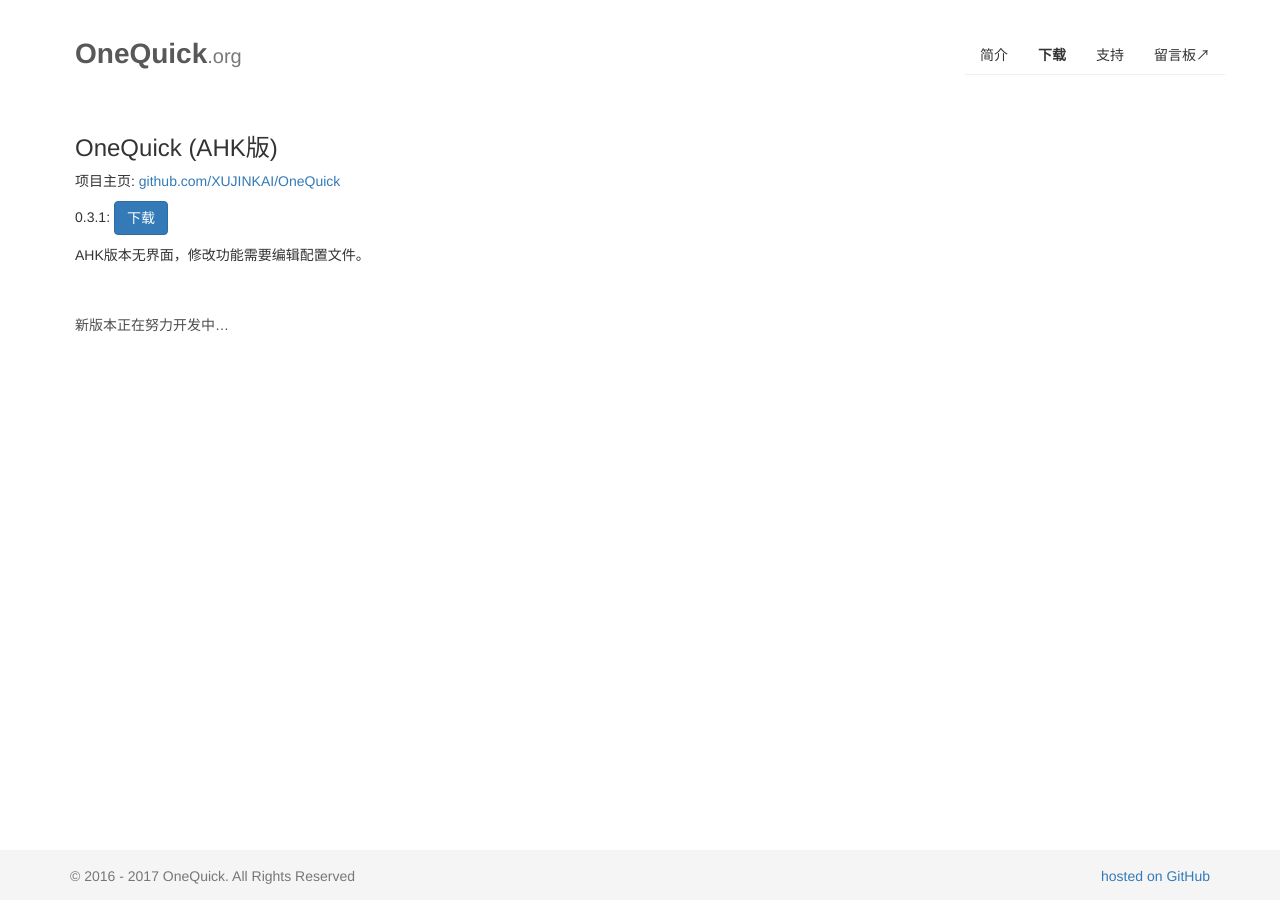
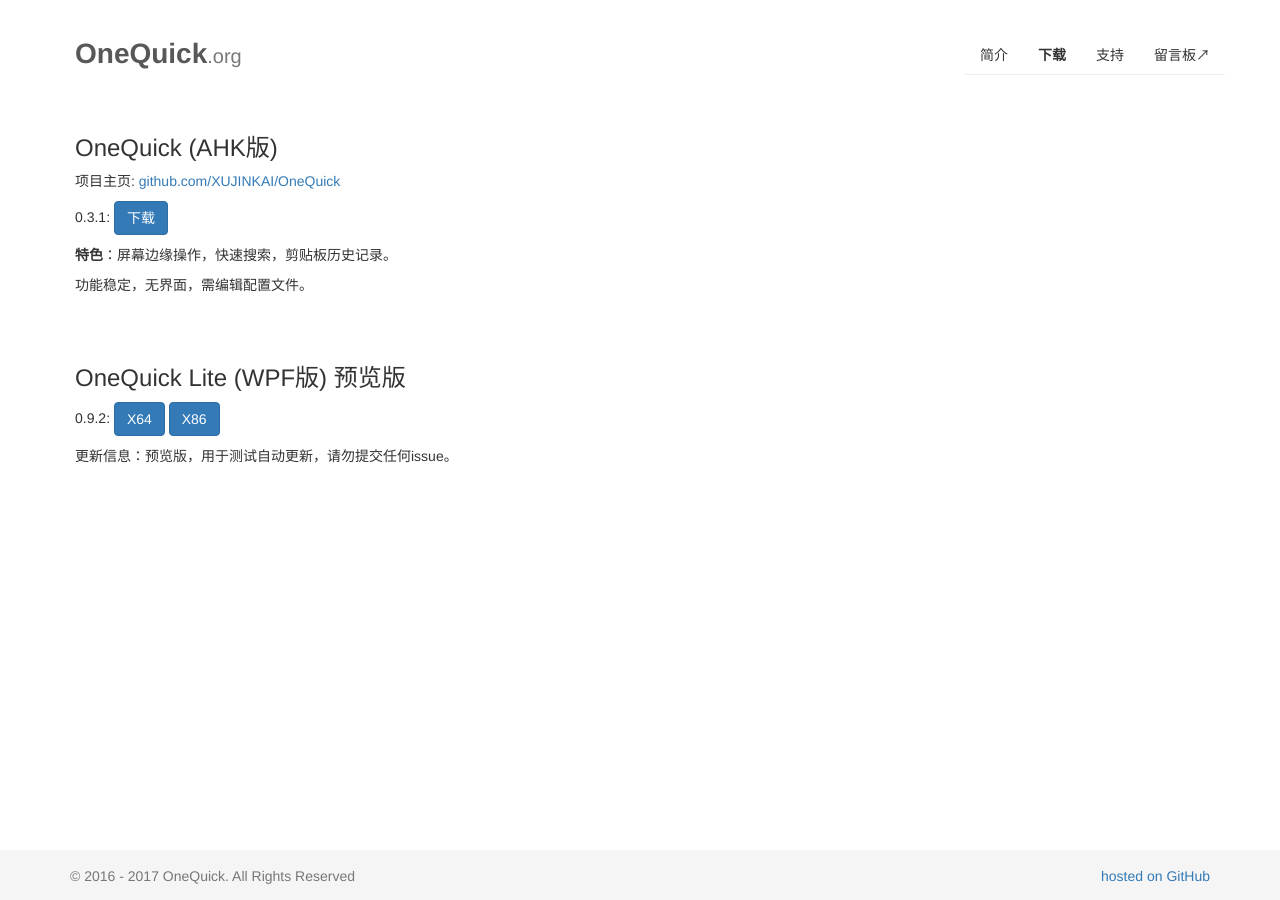
Before and after one commit to OneQuick/OneQuick.github.io-v1-legacy, a Jekyll site: the page built from download.md, in a window 1280 px wide. Built offline with Jekyll 4.4.1, drawn with Linux system fonts in a browser that asks for light colours; nearby versions of some CDN libraries.

```diff
--- a/_config.yml
+++ b/_config.yml
@@ -1,6 +1,6 @@
 lite:
-  version: "0.9.1.0"
-  x64url: https://github.com/OneQuick/OneQuick.net/releases/download/bin/OneQuick.Lite.0.9.0.38413.x64.zip
-  x86url: https://github.com/OneQuick/OneQuick.net/releases/download/bin/OneQuick.Lite.0.9.0.38412.x86.zip
+  version: "0.9.2"
+  x86url: https://github.com/OneQuick/OneQuick.net/releases/download/v0.9/OneQuick.Lite.0.9.2.42619.x86.zip
+  x64url: https://github.com/OneQuick/OneQuick.net/releases/download/v0.9/OneQuick.Lite.0.9.2.42621.x64.zip
   launch: OneQuick.exe
-  note: alpha-version
+  note: 预览版，用于测试自动更新，请勿提交任何issue。
--- a/download.md
+++ b/download.md
@@ -9,6 +9,19 @@ active: download
 
 0.3.1: <a href="https://github.com/XUJINKAI/OneQuick/releases/download/v0.3.1/OneQuick.v0.3.1.zip"><button type="button" class="btn btn-primary">下载</button></a><!-- <a href="https://coding.net/api/share/download/c6518e2e-4acb-4ca9-9df0-89efc19d0aa5"><button type="button" class="btn btn-default">镜像</button></a> -->
 
-AHK版本无界面，修改功能需要编辑配置文件。
+**特色**：屏幕边缘操作，快速搜索，剪贴板历史记录。
 
-<br><br><span style="color: rgba(0,0,0,0.7);">新版本正在努力开发中...</span>
+功能稳定，无界面，需编辑配置文件。
+
+<br>
+<br>
+
+### OneQuick Lite (WPF版) 预览版
+
+<!-- 反馈：<a href="https://github.com/OneQuick/OneQuick.net/issues">github.com/OneQuick/OneQuick.net/issues</a> -->
+
+<p>{{ site.lite.version }}:
+<a href="{{ site.lite.x64url }}"><button type="button" class="btn btn-primary">X64</button></a>
+<a href="{{ site.lite.x86url }}"><button type="button" class="btn btn-primary">X86</button></a>
+</p>
+<p>更新信息：{{ site.lite.note }}</p>
```
